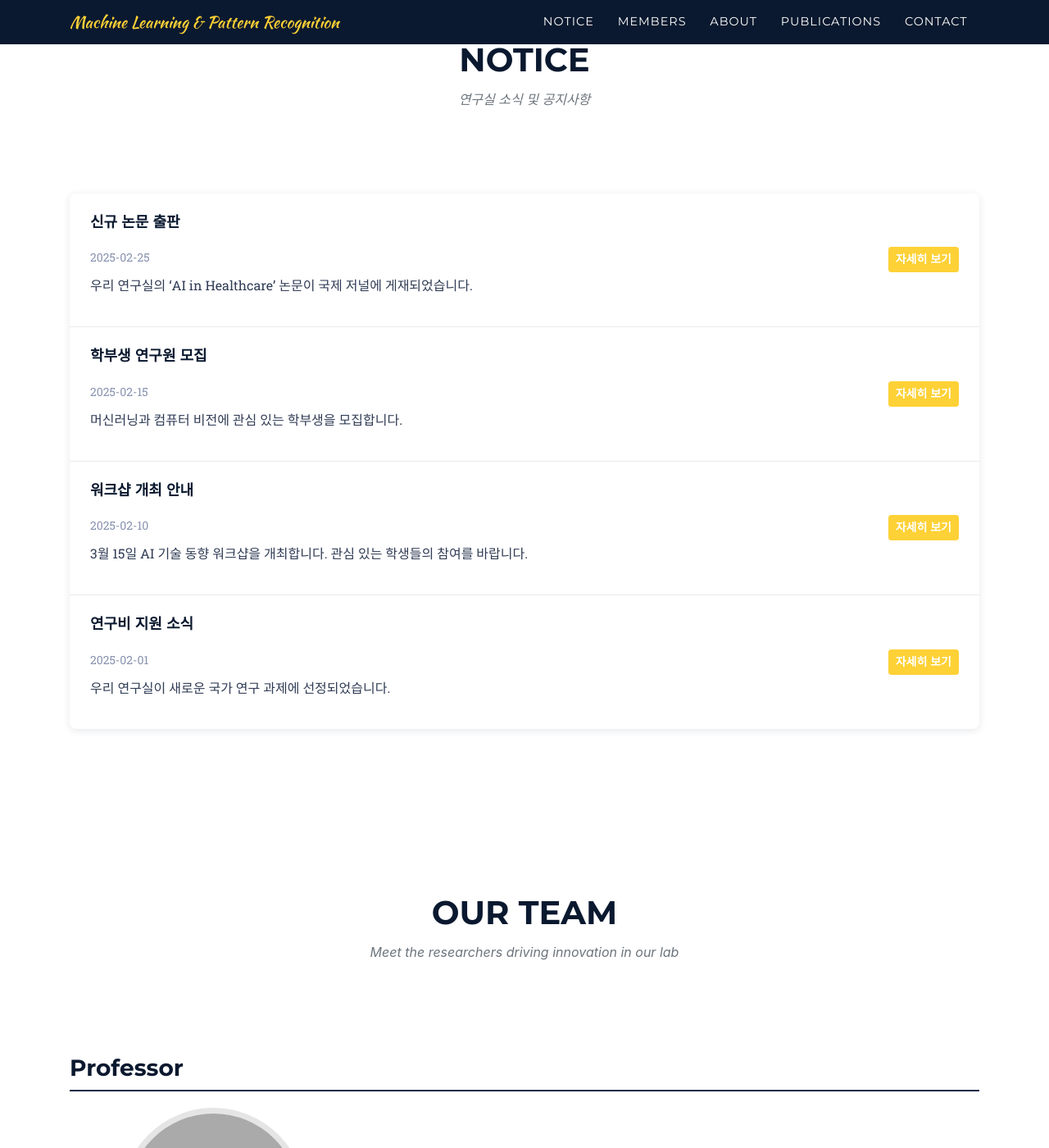
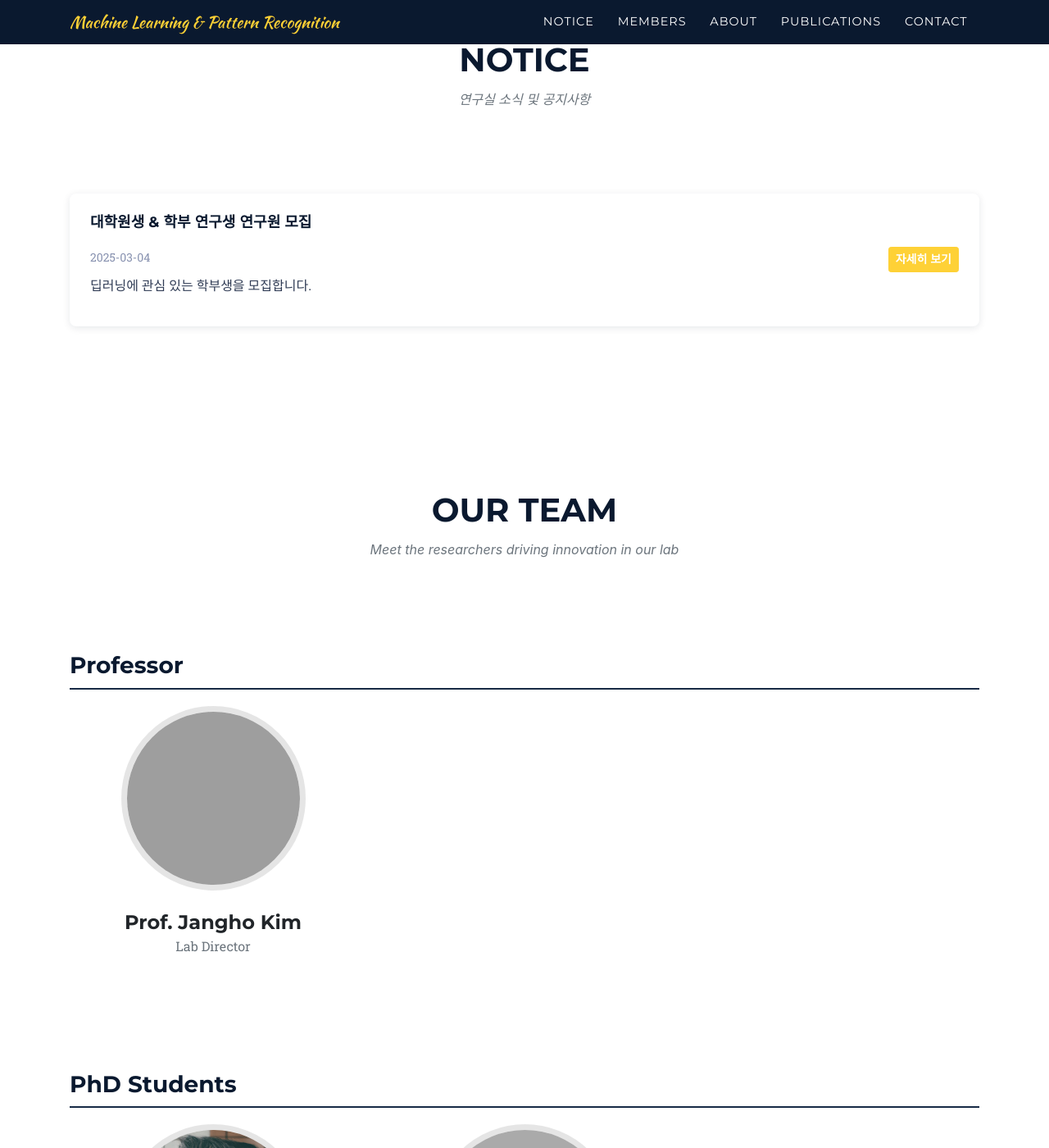
Before and after one commit to Jangho-Kim/Jangho-Kim.github.io, a Jekyll site: the page built from index.md, in a window 1280 px wide and 1400 px high, scrolled down 1028 px. Shown: the whole window at 82% size. Built offline with Jekyll 4.4.1, drawn with Linux system fonts in a browser that asks for light colours; some web fonts are replaced; some of the changed text lies outside the part shown; grey boxes are pictures that could not be loaded.

Commit message:
Update sitetext.yml

```diff
--- a/_data/sitetext.yml
+++ b/_data/sitetext.yml
@@ -12,42 +12,42 @@ en: &DEFAULT_EN
     text: "연구실 소식 및 공지사항"
     section: notice
     list:
-      - title: "신규 논문 출판"
-        date: "2025-02-25"
-        desc: "우리 연구실의 'AI in Healthcare' 논문이 국제 저널에 게재되었습니다."
+      # - title: "P"
+      #   date: "2025-02-25"
+      #   desc: "우리 연구실의 'AI in Healthcare' 논문이 국제 저널에 게재되었습니다."
+      #   link: "#"
+      - title: "대학원생 & 학부 연구생 연구원 모집"
+        date: "2025-03-04"
+        desc: "딥러닝에 관심 있는 학부생을 모집합니다."
         link: "#"
-      - title: "학부생 연구원 모집"
-        date: "2025-02-15"
-        desc: "머신러닝과 컴퓨터 비전에 관심 있는 학부생을 모집합니다."
-        link: "#"
-      - title: "워크샵 개최 안내"
-        date: "2025-02-10"
-        desc: "3월 15일 AI 기술 동향 워크샵을 개최합니다. 관심 있는 학생들의 참여를 바랍니다."
-        link: "#"
-      - title: "연구비 지원 소식"
-        date: "2025-02-01"
-        desc: "우리 연구실이 새로운 국가 연구 과제에 선정되었습니다."
-        link: "#"
+      # - title: "워크샵 개최 안내"
+      #   date: "2025-02-10"
+      #   desc: "3월 15일 AI 기술 동향 워크샵을 개최합니다. 관심 있는 학생들의 참여를 바랍니다."
+      #   link: "#"
+      # - title: "연구비 지원 소식"
+      #   date: "2025-02-01"
+      #   desc: "우리 연구실이 새로운 국가 연구 과제에 선정되었습니다."
+      #   link: "#"
 
   members:
     title: "OUR TEAM"
     text: "Meet the researchers driving innovation in our lab"
     section: members
     people:
-      - name: "Prof. Jane Doe"
+      - name: "Prof. Jangho Kim"
         id: "jane-doe"
         title: "Lab Director"
         category: "Professor"
-        image: assets/img/team/500x500.jpg
-        hover_image: assets/img/team/500x500-fun.jpg  # 이스터에그 이미지
+        image: assets/img/team/kjh.jpeg
+        hover_image: assets/img/team/kjh.jpeg  # 이스터에그 이미지
         interests: "Machine Learning, Computer Vision, Natural Language Processing"
-        email: "professor@example.com"
+        email: "jangho.kim@kookmin.ac.kr"
         social:
-          github: https://github.com/
+          github: https://github.com/Jangho-Kim
           linkedin: https://linkedin.com/
           scholar: https://scholar.google.com/
 
-      - name: "John Smith"
+      - name: "Hea Eun Lee"
         id: "john-smith"
         title: "Senior Researcher"
         category: "PhD"
```
